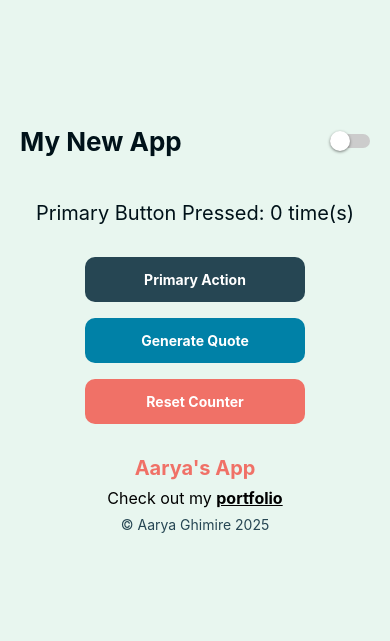
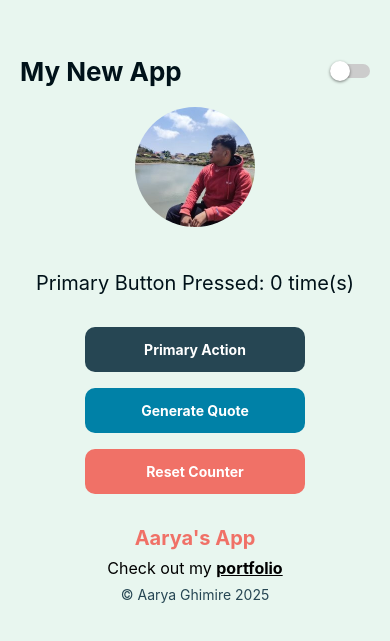
Before and after one commit to aarya-ghimire/LearningNative, a React Native app: screen / in a window 390 px wide. Shown: the part 103-744 px from the top of the page. Built offline with nearby package versions, Linux system fonts and the light colour scheme.

Commit message:
added picture

```diff
--- a/App.js
+++ b/App.js
@@ -9,6 +9,7 @@ import {
   Alert,
   Animated,
   Linking,
+  Image,
 } from "react-native";
 
 export default function App() {
@@ -74,6 +75,7 @@ export default function App() {
   const resetCounter = useCallback(() => {
     setCounter(0);
     setEmoji("");
+    progressAnim.setValue(0); // Reset animation
   }, []);
 
   return (
@@ -99,6 +101,8 @@ export default function App() {
           thumbColor={isDarkMode ? "#0081a7" : "#fff"}
         />
       </View>
+      <Image source={require("./assets/me.jpg")} style={styles.profileImage} />
+
       <Text
         style={[
           styles.quote,
@@ -190,6 +194,12 @@ const styles = StyleSheet.create({
     width: 220,
     alignItems: "center",
   },
+  profileImage: {
+    width: 120,
+    height: 120,
+    borderRadius: 60,
+    marginBottom: 20,
+  },
   buttonSecondary: {
     backgroundColor: "#0081a7",
     padding: 14,
```
Also changed, not shown: assets/me.jpg (added).
